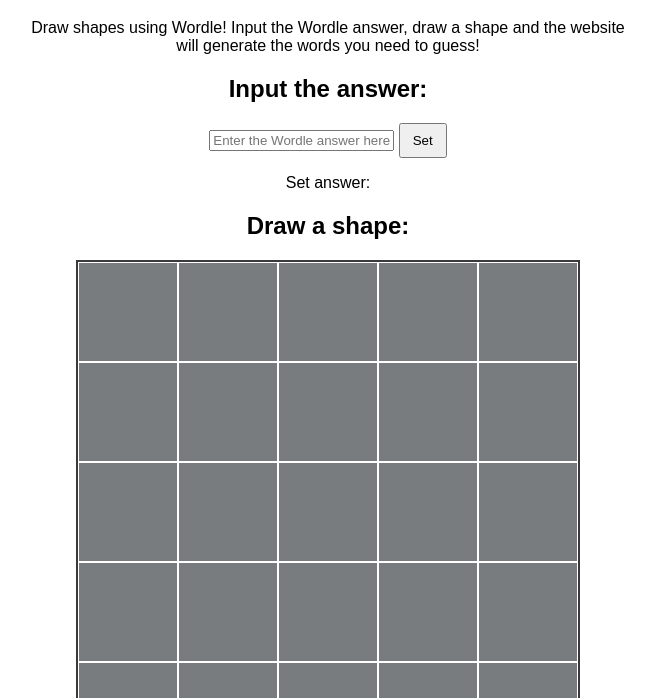
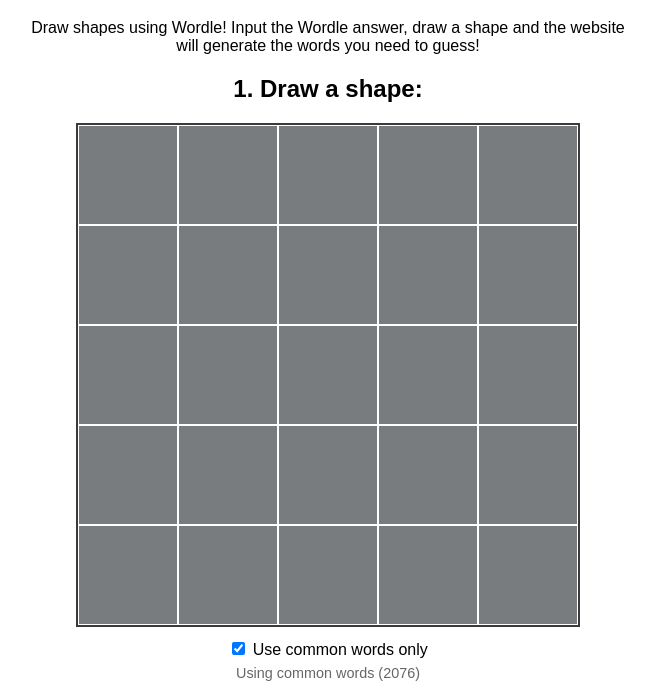
Before and after one commit to thomasb20/wordledraw, a plain HTML site: page wordledraw/index.html in a window 1280 px wide. Shown: the part 89-787 px from the top of the page, without its empty margins (312-967 px from the left). Drawn offline with Linux system fonts and the light colour scheme.

Commit message:
Added a toggle to only use common well-known words + changed ui a bit

```diff
--- a/wordledraw/index.html
+++ b/wordledraw/index.html
@@ -11,20 +11,27 @@
 <div id="app">
     <h1>Wordledraw</h1>
     <p>Draw shapes using Wordle! Input the Wordle answer, draw a shape and the website will generate the words you need to guess!</p>
-    <div id="word-input-container">
-        <h2>Input the answer:</h2>
-        <input type="text" id="wordle-answer-input" placeholder="Enter the Wordle answer here." maxlength="5">
-        <button id="set-button">Set</button>
-        <p>Set answer: <span id="wordle-answer"></span></p>
-    </div>
     <div id="canvas-container">
-        <h2>Draw a shape:</h2>
+        <h2>1. Draw a shape:</h2>
         <canvas id="drawing-canvas" width="500" height="500"></canvas>
+        <div id="word-list-toggle">
+            <label for="common-words-toggle">
+                <input type="checkbox" id="common-words-toggle" checked>
+                Use common words only
+            </label>
+            <span id="word-list-status">Loading common words...</span>
+        </div>
+        <div id="word-input-container">
+            <h2>2. Input the answer:</h2>
+            <input type="text" id="wordle-answer-input" placeholder="Enter the Wordle answer here." maxlength="5">
+            <button id="set-button">Set</button>
+            <p>Set answer: <span id="wordle-answer"></span></p>
+        </div>
         <button id="generate-button">Generate Words</button>
     </div>
     <div id="output-container">
         <h2>Words to Guess:</h2>
-        <ol id="word-list"></ol>
+        <ol id="word-list" style="list-style-type: none; padding: 0;"></ol>
     </div>
 </div>
 <script src="main.js"></script>
--- a/wordledraw/main.js
+++ b/wordledraw/main.js
@@ -69,16 +69,45 @@ document.getElementById("generate-button").addEventListener("click", () => {
 
 draw_shape();
 
-// Load valid words from the text file into the array
-fetch('./valid-wordle-words.txt')
-    .then(response => response.text())
-    .then(text => {
-        VALID_WORDS.push(...text.split('\n').map(word => word.trim()).filter(Boolean));
-        console.log('Words loaded.');
-    })
-    .catch(error => {
-        console.error('Error loading the words:', error);
-    });
+// Load the selected valid-word list into the array
+function load_word_list(useCommonWords) {
+    const fileName = useCommonWords
+        ? './valid-wordle-words-short.txt'
+        : './valid-wordle-words.txt';
+    const status = document.getElementById('word-list-status');
+
+    VALID_WORDS.length = 0;
+    answer = "";
+    document.getElementById("wordle-answer").textContent = "";
+    status.textContent = useCommonWords
+        ? 'Loading common words...'
+        : 'Loading all valid words...';
+
+    fetch(fileName)
+        .then(response => {
+            if (!response.ok) {
+                throw new Error(`Could not load ${fileName}`);
+            }
+            return response.text();
+        })
+        .then(text => {
+            VALID_WORDS.push(...text.split(/\r?\n/).map(word => word.trim()).filter(Boolean));
+            status.textContent = useCommonWords
+                ? `Using common words (${VALID_WORDS.length})`
+                : `Using all words valid in Wordle (${VALID_WORDS.length})`;
+            console.log('Words loaded:', VALID_WORDS.length);
+        })
+        .catch(error => {
+            status.textContent = 'Could not load the word list.';
+            console.error('Error loading the words:', error);
+        });
+}
+
+document.getElementById('common-words-toggle').addEventListener('change', (event) => {
+    load_word_list(event.target.checked);
+});
+
+load_word_list(true);
 
 document.getElementById('set-button').addEventListener('click', () => {
     // Check if input is valid
--- a/wordledraw/style.css
+++ b/wordledraw/style.css
@@ -24,3 +24,20 @@ button {
     padding: 8px 12px;
     cursor: pointer;
 }
+
+#word-list-toggle {
+    display: flex;
+    flex-direction: column;
+    align-items: center;
+    gap: 6px;
+    margin-bottom: 16px;
+}
+
+#word-list-toggle label {
+    cursor: pointer;
+}
+
+#word-list-status {
+    color: #666666;
+    font-size: 0.9rem;
+}
```
Also changed, not shown: wordledraw/valid-wordle-words-short.txt (added).
